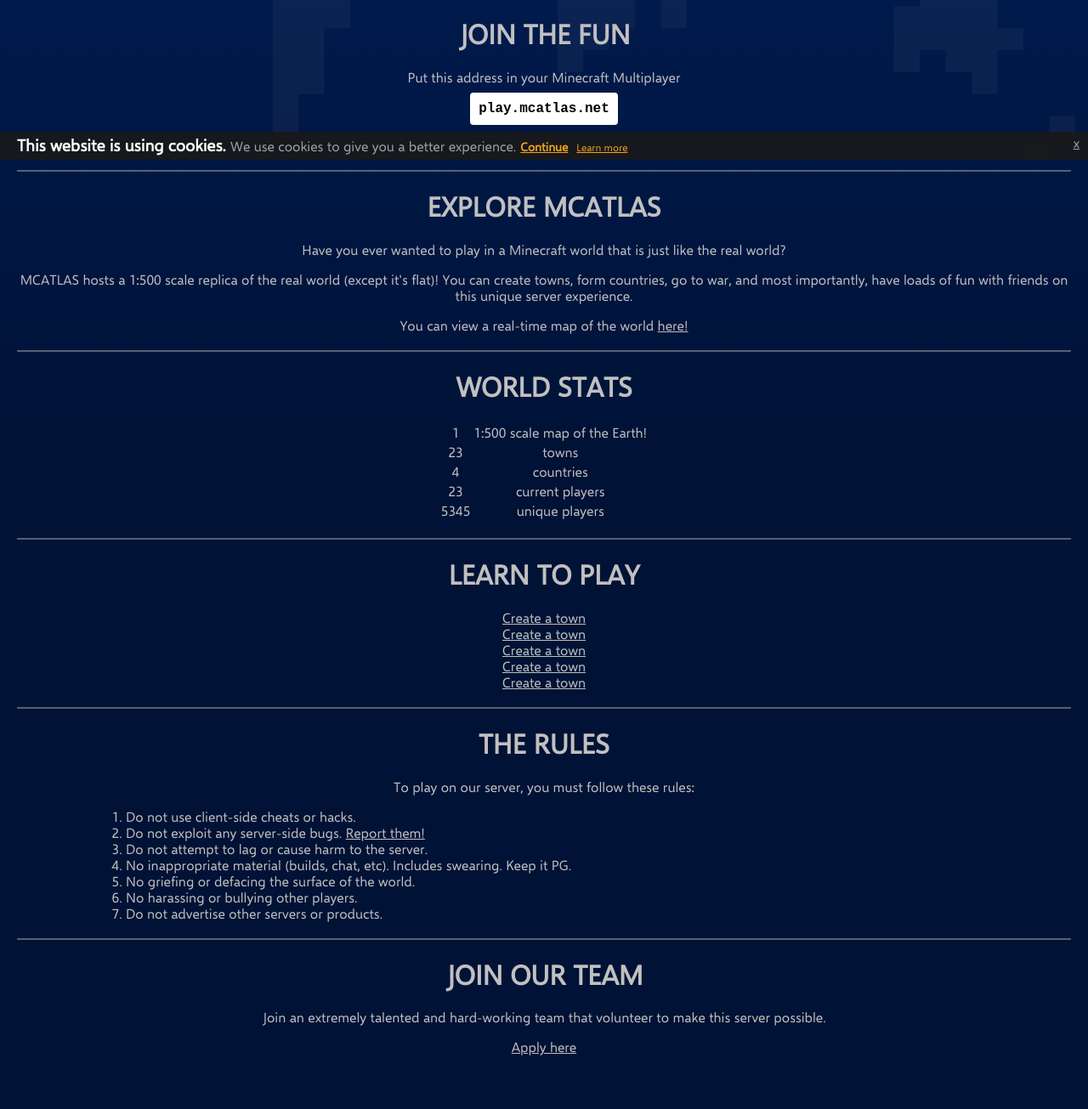
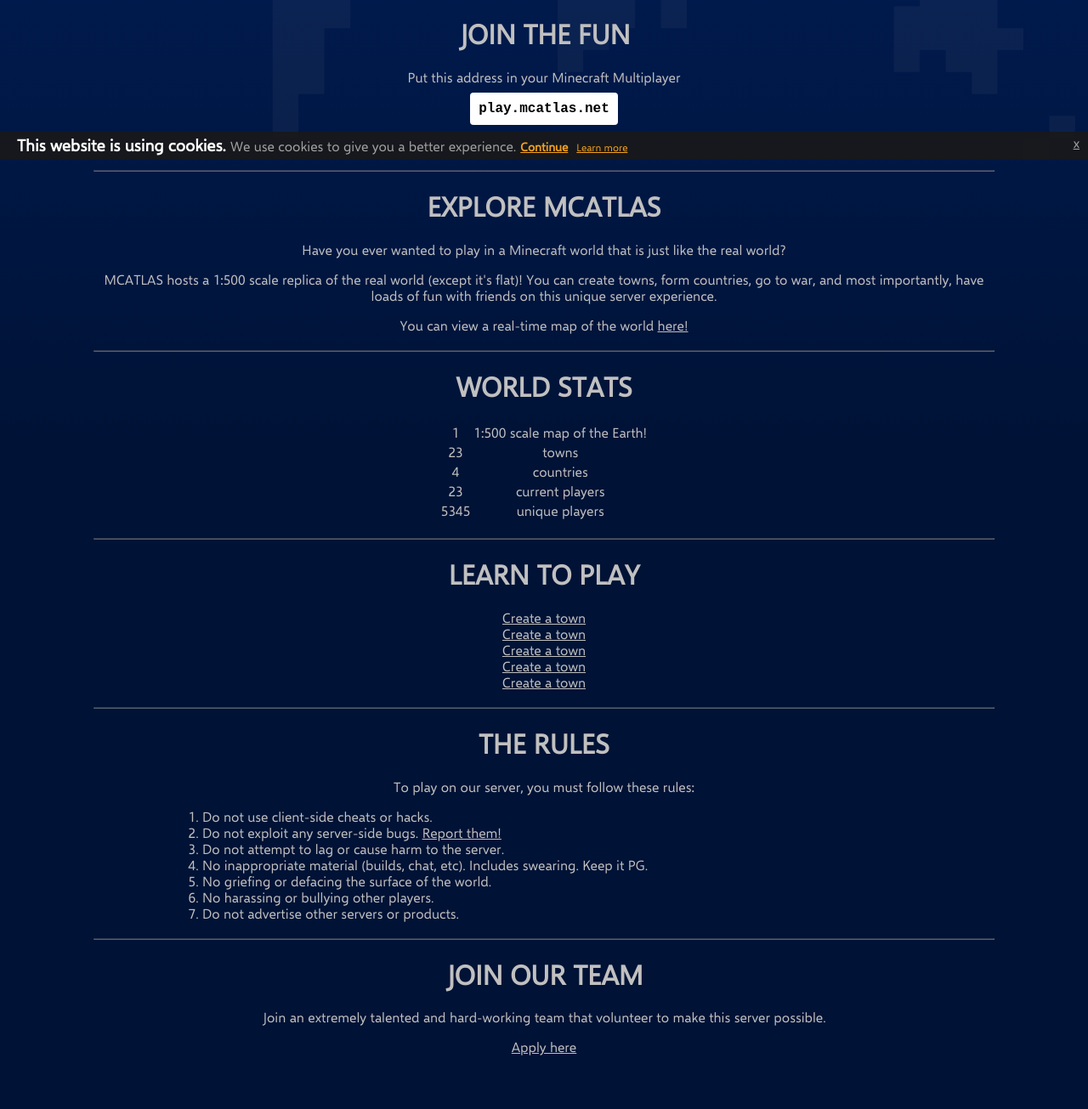
Before and after one commit to Tominous/mcatlas.net, a PHP site: page / in a window 1280 px wide. Shown: the part 612-1917 px from the top of the page at 85% size. Run offline with PHP 8.4, Linux system fonts and the light colour scheme.

Commit message:
adjust spacing/margins

```diff
--- a/css/main.css
+++ b/css/main.css
@@ -25,6 +25,10 @@ a {
 img {
     z-index: 2;
     position: relative;
+}
+
+hr {
+    border-color: rgba(192, 192, 192, 0.445);
 }
 
 a:hover {
@@ -117,16 +121,17 @@ a:hover {
     padding-bottom: 100px;
 }
 
+.content-minified {
+    min-height: 100vh;
+    max-width: 1100px;
+    margin: auto;
+    padding-bottom: 100px;
+}
+
 .content-section {
     z-index: 100;
     margin: 20px;
     position: relative;
-}
-
-.top-border {
-    border-top-style: solid;
-    border-top-color: rgba(192, 192, 192, 0.445);
-    border-top-width: 2px;
 }
 
 #antartica-bg {
@@ -172,7 +177,6 @@ a:hover {
 
 #rule-list {
     text-align: left;
-    list-style-position: outside;
     padding-left: 10vw;
 }
 
--- a/index.php
+++ b/index.php
@@ -16,8 +16,9 @@
         </div>
     </div>
 
-    <div class="content">
-        <div class="content-section top-border">
+    <div class="content-minified">
+        <div class="content-section">
+            <hr>
             <h1>EXPLORE MCATLAS</h1>
             <p>Have you ever wanted to play in a Minecraft world that is just like the real world?</p>
             <p>MCATLAS hosts a 1:500 scale replica of the real world (except it's flat)! You can create towns, form
@@ -26,12 +27,14 @@
             <p>You can view a real-time map of the world <a href="/map">here!</a></p>
         </div>
 
-        <div class="content-section top-border">
+        <div class="content-section">
+            <hr>
             <h1>WORLD STATS</h1>
             <?php include('includes/stats.php') ?>
         </div>
 
-        <div class="content-section top-border">
+        <div class="content-section">
+            <hr>
             <h1>LEARN TO PLAY</h1>
             <ul id="help-list">
                 <li><a href="#">Create a town</a></li>
@@ -42,21 +45,23 @@
             </ul>
         </div>
 
-        <div class="content-section top-border">
+        <div class="content-section">
+            <hr>
             <h1>THE RULES</h1>
             <p>To play on our server, you must follow these rules:</p>
             <ol id="rule-list">
-                <li>Do not use client-side cheats or hacks.</li>
-                <li>Do not exploit any server-side bugs. <a href="#">Report them!</a></li>
-                <li>Do not attempt to lag or cause harm to the server.</li>
-                <li>No inappropriate material (builds, chat, etc). Includes swearing. Keep it PG.</li>
-                <li>No griefing or defacing the surface of the world.</li>
-                <li>No harassing or bullying other players.</li>
-                <li>Do not advertise other servers or products.</li>
+                <li class="rule-list-entry">Do not use client-side cheats or hacks.</li>
+                <li class="rule-list-entry">Do not exploit any server-side bugs. <a href="#">Report them!</a></li>
+                <li class="rule-list-entry">Do not attempt to lag or cause harm to the server.</li>
+                <li class="rule-list-entry">No inappropriate material (builds, chat, etc). Includes swearing. Keep it PG.</li>
+                <li class="rule-list-entry">No griefing or defacing the surface of the world.</li>
+                <li class="rule-list-entry">No harassing or bullying other players.</li>
+                <li class="rule-list-entry">Do not advertise other servers or products.</li>
             </ol>
         </div>
 
-        <div class="content-section top-border">
+        <div class="content-section">
+            <hr>
             <h1>JOIN OUR TEAM</h1>
             <p>Join an extremely talented and hard-working team that volunteer to make this server possible.</p>
             <p><a href="https://ruinscraft.com/forums/staff-applications/">Apply here</a></p>
```
